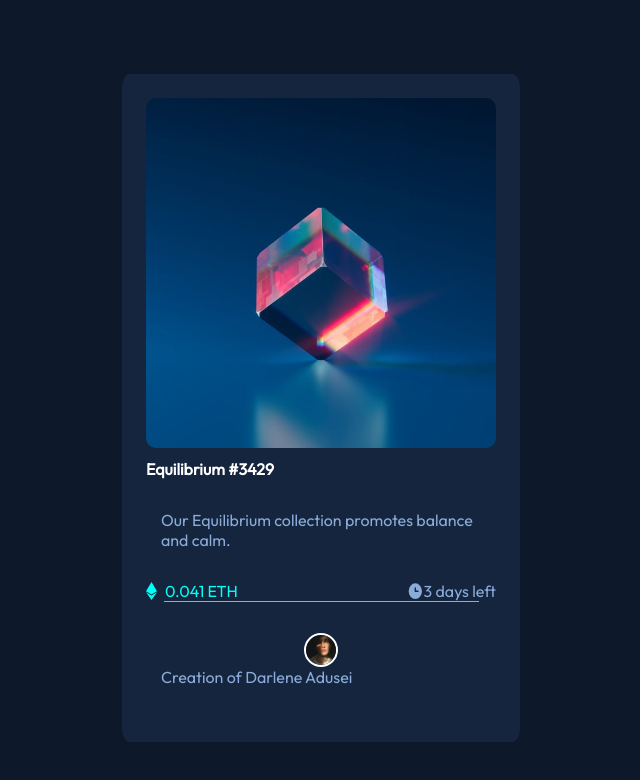
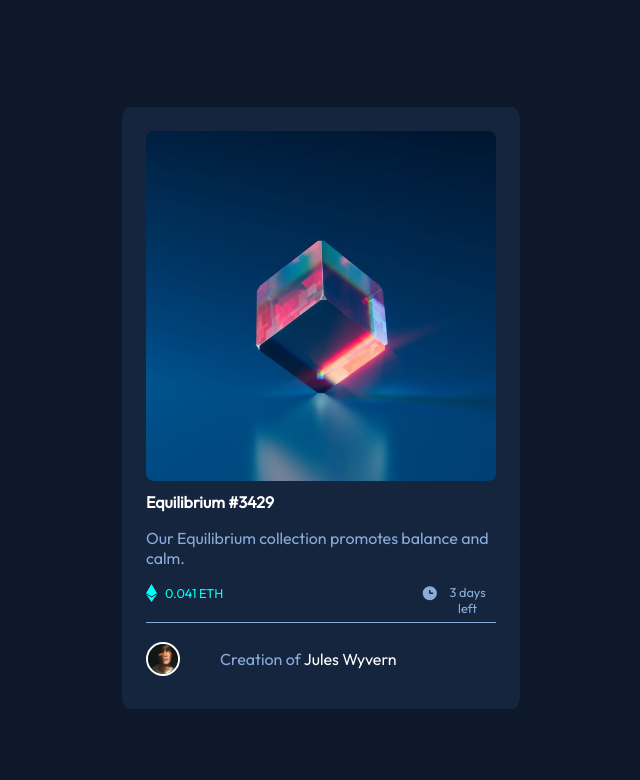
Before and after one commit to Darlenequame/nft-preview-card, a plain HTML site: page index.html in a window 1280 px wide. Shown: the whole page, without its empty margins (319-959 px from the left). Drawn offline with Linux system fonts and the light colour scheme.

Commit message:
Co-authored-by: A. Emmanuel <asamoahe3@users.noreply.github.com>

```diff
--- a/index.html
+++ b/index.html
@@ -16,7 +16,7 @@
     <main>
       <div class="container">
         <div class="hero-image">
-          <img class="ether" src="./images/image-equilibrium.jpg" />
+          <div><img class="ether" src="./images/image-equilibrium.jpg" /></div>
         </div>
 
         <h1>Equilibrium #3429</h1>
@@ -37,13 +37,12 @@
 
         <div class="hr"></div>
 
-        <p class="text-mute">
-          <img
-            class="avatar"
-            src="./images/image-avatar.png"
-            alt="avatar"
-          />Creation of <span>Darlene Adusei</span>
-        </p>
+        <div class="text-mute">
+          <div>
+            <img class="avatar" src="./images/image-avatar.png" alt="avatar" />
+          </div>
+          <p>Creation of <span>Jules Wyvern</span></p>
+        </div>
       </div>
     </main>
   </body>
--- a/style.css
+++ b/style.css
@@ -39,28 +39,62 @@ main {
   padding: 1.5rem;
 }
 
+.hero-image {
+  border-radius: 0.5rem;
+  overflow: hidden;
+}
+
+.hero-image div::before {
+  /* overflow: hidden; */
+  visibility: hidden;
+  color: white;
+  /* z-index: -1; */
+}
+
+.hero-image div:hover::before {
+  /* z-index: 2; */
+  display: flex;
+  position: absolute;
+  content: url("./images/icon-view.svg");
+  top: 6.06rem;
+  left: 36.5rem;
+  width: 350px;
+  height: 349px;
+  border-radius: 0.5rem;
+  background: hsl(178, 100%, 50%, 50%);
+  justify-content: center;
+  align-items: center;
+  visibility: visible;
+  cursor: pointer;
+}
+
 .balance {
   display: flex;
   justify-content: space-between;
+  margin-bottom: 20px;
 }
 
 .balance img {
-    /**This is to set smaller size for the logo*/
-    width: max-content;
+  /**This is to set smaller size for the logo*/
+  width: max-content;
 }
-
 
 h1 {
   /* padding: 10px; */
-  gap: 1rem;
   text-align: left;
   color: var(--White);
   font-size: 1rem;
   font-weight: 600;
 }
 
+h1:hover,
+.text-mute span:hover {
+  color: var(--Cyan);
+  cursor: pointer;
+}
+
 p {
-  padding: 15px;
+  /*padding: 15px;*/
   font-size: 1rem;
   font-weight: 300;
   text-align: left;
@@ -71,7 +105,7 @@ p {
   margin: 0 auto;
   background-color: var(--Soft-blue);
   height: 1px;
-  width: 90%;
+  width: 100%;
 }
 
 .eth {
@@ -82,21 +116,41 @@ p {
   gap: 0.5rem;
 }
 
-
 .days {
   display: flex;
   color: var(--Soft-blue);
+  font-weight: 300;
 }
 
-.hero-image .ether {
-  border-radius: 10px;
-  max-width: max-content;
-}
 .avatar {
   border: 2px solid var(--White);
-  max-width: 30px;
+  width: 30px;
   border-radius: 50%;
-  margin: 0 auto;
+  /* margin: 0 auto; */
+}
+
+.text-mute {
+  display: flex;
+  font-size: 0.9rem;
+  color: var(--Soft-blue);
+  font-weight: 300;
+  align-items: center;
+  gap: 2.5rem;
+  margin-top: 10px;
+}
+
+.text-mute span {
+  color: var(--White);
+}
+
+.eth span {
+  font-size: 0.8rem;
+  color: var(--Cyan);
+}
+
+.days span {
+  font-size: 0.8rem;
+  color: var(--Soft-blue);
 }
 
 /* Media Screen*/
```
